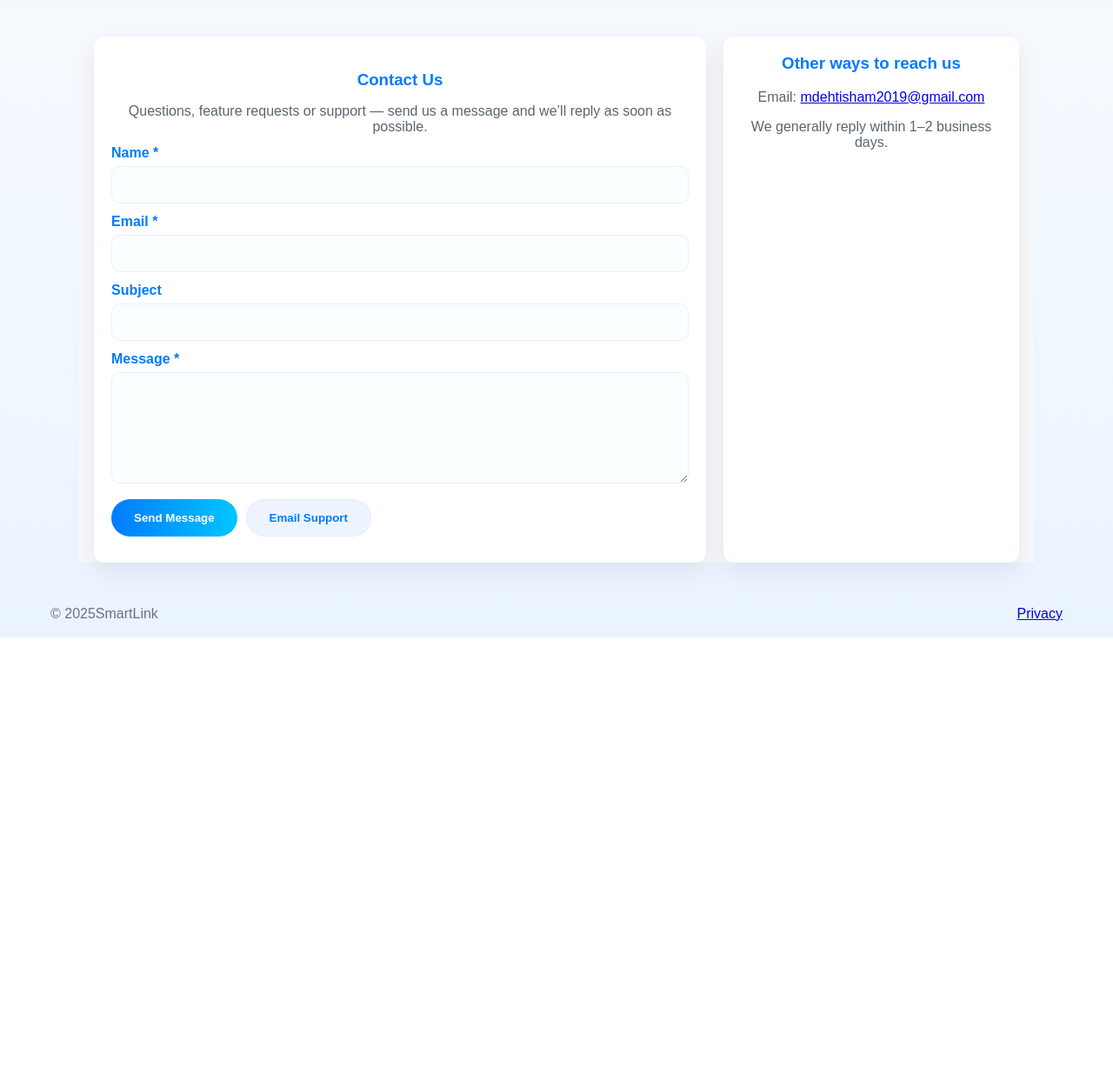
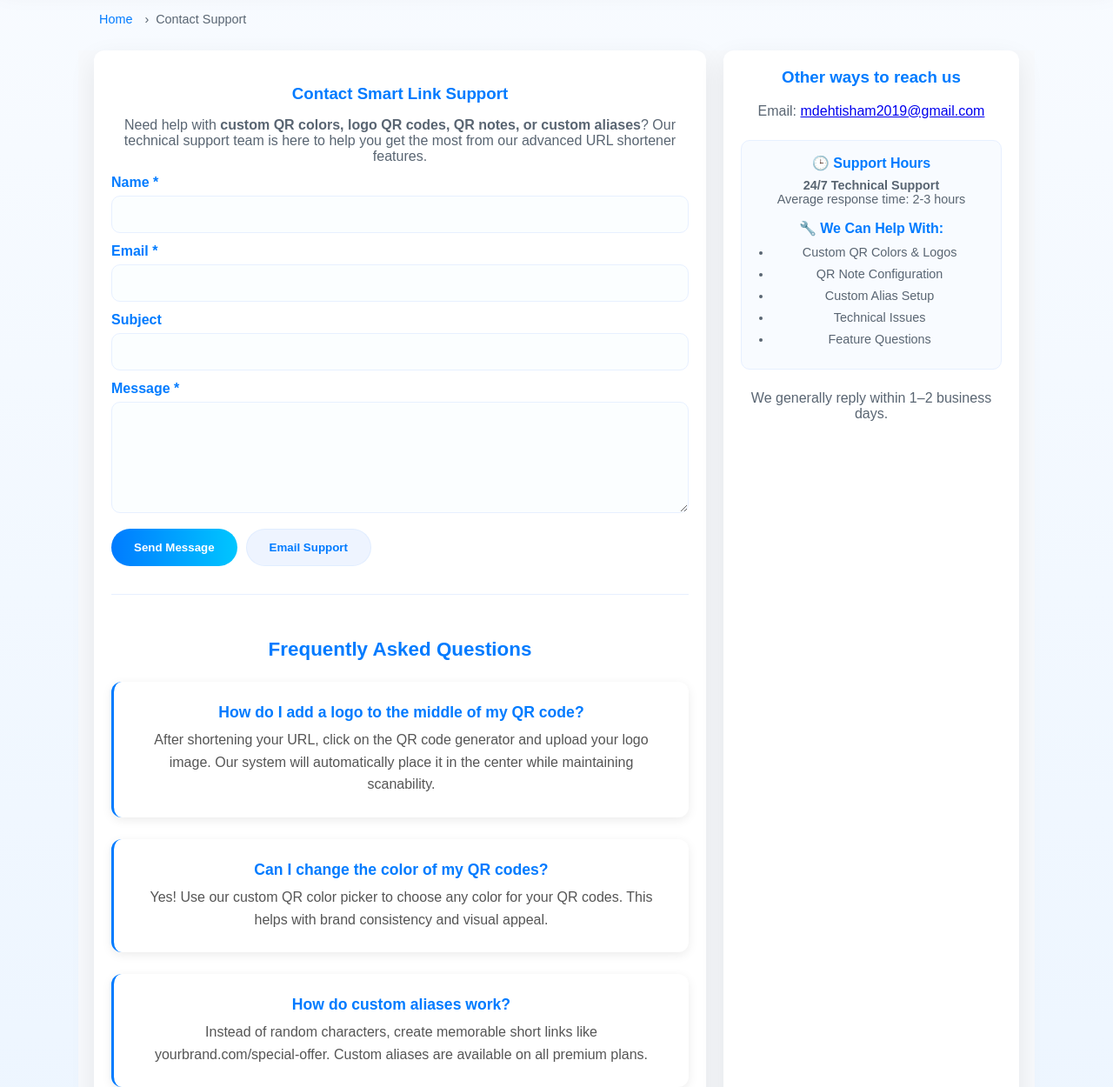
Before and after one commit to ehtishamshamehtisham/linkshortner, a plain HTML site: page public/contact.html in a window 1280 px wide. Shown: the part 80-1330 px from the top of the page at 87% size. Before the commit the page ends 813 px from the top, so only its background shows below. Drawn offline with Linux system fonts and the light colour scheme.

Commit message:
Initial commit: Smart Link Shortener website with contact page SEO optimization

```diff
--- a/public/contact.css
+++ b/public/contact.css
@@ -66,6 +66,42 @@ body {
   display: none;
 }
 
+/* START: ADDED BREADCRUMBS STYLES */
+.breadcrumbs {
+  max-width: var(--maxw);
+  margin: 0 auto 1rem auto;
+  padding: 0 18px;
+}
+
+.breadcrumbs ol {
+  list-style: none;
+  display: flex;
+  gap: 0.5rem;
+  margin: 0;
+  padding: 0;
+  font-size: 0.9rem;
+}
+
+.breadcrumbs li:not(:last-child)::after {
+  content: "›";
+  margin-left: 0.5rem;
+  color: var(--muted);
+}
+
+.breadcrumbs a {
+  color: var(--blue1);
+  text-decoration: none;
+  font-weight: 500;
+}
+
+.breadcrumbs a:hover {
+  text-decoration: underline;
+}
+
+.breadcrumbs li:last-child {
+  color: var(--muted);
+}
+/* END: ADDED BREADCRUMBS STYLES */
 
 /* content spacing so header doesn't overlap */
 .page{padding-top:calc(var(--header-h) + 22px)}
@@ -110,6 +146,81 @@ button{cursor:pointer;border:none;padding:10px 14px;border-radius:10px;backgroun
 button.secondary{background:#f1f5ff;color:var(--blue1);border:1px solid rgba(0,123,255,0.06)}
 .note{margin-top:10px;color:var(--blue1);font-weight:600}
 
+/* START: ADDED FAQ SECTION STYLES */
+.faq-section {
+  margin-top: 2rem;
+  padding-top: 2rem;
+  border-top: 1px solid #e7f0ff;
+}
+
+.faq-section h2 {
+  color: var(--blue1);
+  margin-bottom: 1.5rem;
+  font-size: 1.4rem;
+}
+
+.faq-item {
+  margin-bottom: 1.8rem;
+  padding: 1rem;
+  background: #fbfeff;
+  border-radius: 10px;
+  border-left: 3px solid var(--blue1);
+}
+
+.faq-item h3 {
+  color: var(--blue1);
+  margin: 0 0 0.5rem 0;
+  font-size: 1.1rem;
+  font-weight: 600;
+}
+
+.faq-item p {
+  margin: 0;
+  color: var(--muted);
+  line-height: 1.5;
+  font-size: 0.95rem;
+}
+/* END: ADDED FAQ SECTION STYLES */
+
+/* START: ADDED SUPPORT INFO STYLES */
+.support-info {
+  margin: 1.5rem 0;
+  padding: 1rem;
+  background: #f8fbff;
+  border-radius: 10px;
+  border: 1px solid #e7f0ff;
+}
+
+.support-info h4 {
+  color: var(--blue1);
+  margin: 1rem 0 0.5rem 0;
+  font-size: 1rem;
+  font-weight: 600;
+}
+
+.support-info h4:first-child {
+  margin-top: 0;
+}
+
+.support-info p {
+  margin: 0.5rem 0;
+  color: var(--muted);
+  font-size: 0.9rem;
+}
+
+.support-info ul {
+  margin: 0.5rem 0;
+  padding-left: 1.2rem;
+  color: var(--muted);
+}
+
+.support-info li {
+  margin-bottom: 0.3rem;
+  font-size: 0.9rem;
+  line-height: 1.4;
+}
+/* END: ADDED SUPPORT INFO STYLES */
+
 /* aside */
 .info-card h3{color:var(--blue1);margin-top:0}
 .info-card .small{color:var(--muted)}
@@ -119,7 +230,34 @@ button.secondary{background:#f1f5ff;color:var(--blue1);border:1px solid rgba(0,1
 .footer-inner{max-width:1200px;margin:0 auto;padding:0 18px;display:flex;justify-content:space-between;align-items:center}
 
 /* responsive tweaks */
-@media(max-width:600px){.card{padding:16px} .contact-form input, .contact-form textarea{font-size:14px}}
+@media(max-width:600px){
+  .card{padding:16px}
+  .contact-form input, .contact-form textarea{font-size:14px}
+  /* START: MOBILE STYLES FOR NEW ELEMENTS */
+  .breadcrumbs ol {
+    font-size: 0.85rem;
+  }
+
+  .faq-section {
+    margin-top: 1.5rem;
+    padding-top: 1.5rem;
+  }
+
+  .faq-item {
+    margin-bottom: 1.2rem;
+    padding: 0.8rem;
+  }
+
+  .faq-item h3 {
+    font-size: 1rem;
+  }
+
+  .support-info {
+    margin: 1rem 0;
+    padding: 0.8rem;
+  }
+  /* END: MOBILE STYLES FOR NEW ELEMENTS */
+}
 
 /* ========== Mobile menu & hamburger (consolidated) ========== */
 
--- a/public/contact.html
+++ b/public/contact.html
@@ -1,16 +1,32 @@
 <!doctype html>
 <html lang="en">
 <head>
+
   <meta charset="utf-8" />
   <title>Contact — Smart Link Shortener</title>
+  <link rel="canonical" href="https://linkshortner.site/contact.html">
+  <link rel="sitemap" type="application/xml" href="https://linkshortner.site/sitemap.xml" />
+
+  <meta name="description" content="Get help with custom QR colors, logo QR codes, notes, and custom aliases. 24/7 support with 2-3 hour response time.">
+
   <meta name="viewport" content="width=device-width,initial-scale=1" />
+  <script type="application/ld+json">
+{
+  "@context": "https://schema.org",
+  "@type": "ContactPage",
+  "name": "Contact Smart Link Support",
+  "description": "Get help with custom QR colors, logo QR codes, QR notes, and custom aliases. 24/7 technical support.",
+  "url": "https://linkshortner.site/contact.html"
+}
+</script>
+  <meta property="og:title" content="Contact — Smart Link Shortener">
+<meta property="og:description" content="Get help with custom QR colors, logo QR codes, and custom aliases. 24/7 support with 2-3 hour response time.">
+<meta property="og:url" content="https://linkshortner.site/contact.html">
+<meta property="og:type" content="website">
   <link rel="stylesheet" href="contact.css" />
   <link rel="stylesheet" href="style.css" />
-   <!-- Favicon -->
+  <!-- Favicon -->
   <link rel="icon" href="smartlink-logo.svg" />
-   <!-- Canonical -->
-<link rel="canonical" href="https://linkshortner.site/contact.html">
-
 </head>
 <body>
   <!-- START: shared header -->
@@ -53,10 +69,21 @@
   <!-- END: shared header -->
 
   <main class="page">
+    <!-- START: ADDED BREADCRUMBS -->
+    <nav class="breadcrumbs" aria-label="Breadcrumb">
+      <ol>
+        <li><a href="index.html">Home</a></li>
+        <li>Contact Support</li>
+      </ol>
+    </nav>
+    <!-- END: ADDED BREADCRUMBS -->
+
     <section class="content-grid card-grid">
       <article class="card form-card">
-        <h1>Contact Us</h1>
-        <p class="lead">Questions, feature requests or support — send us a message and we’ll reply as soon as possible.</p>
+        <h1>Contact Smart Link Support</h1>
+        <!-- START: ENHANCED INTRO -->
+        <p class="lead">Need help with <strong>custom QR colors, logo QR codes, QR notes, or custom aliases</strong>? Our technical support team is here to help you get the most from our advanced URL shortener features.</p>
+        <!-- END: ENHANCED INTRO -->
 
         <form id="contactForm" class="contact-form" autocomplete="off">
           <label for="name">Name *</label>
@@ -78,11 +105,55 @@
 
           <div id="contactResult" class="note"></div>
         </form>
+
+        <!-- START: ADDED FAQ SECTION -->
+        <div class="faq-section">
+          <h2>Frequently Asked Questions</h2>
+          <div class="faq-item">
+            <h3>How do I add a logo to the middle of my QR code?</h3>
+            <p>After shortening your URL, click on the QR code generator and upload your logo image. Our system will automatically place it in the center while maintaining scanability.</p>
+          </div>
+          <div class="faq-item">
+            <h3>Can I change the color of my QR codes?</h3>
+            <p>Yes! Use our custom QR color picker to choose any color for your QR codes. This helps with brand consistency and visual appeal.</p>
+          </div>
+          <div class="faq-item">
+            <h3>How do custom aliases work?</h3>
+            <p>Instead of random characters, create memorable short links like yourbrand.com/special-offer. Custom aliases are available on all premium plans.</p>
+          </div>
+          <div class="faq-item">
+            <h3>What are QR notes and how do I add them?</h3>
+            <p>QR notes appear below your QR code and can include instructions, promotions, or contact information. Add them in the QR customization panel.</p>
+          </div>
+          <div class="faq-item">
+            <h3>How quickly will I get support response?</h3>
+            <p>We provide 24/7 technical support with an average response time of 2-3 hours for all inquiries.</p>
+          </div>
+        </div>
+        <!-- END: ADDED FAQ SECTION -->
       </article>
 
       <aside class="card info-card">
         <h3>Other ways to reach us</h3>
         <p class="small">Email: <a class="link" href="mailto:mdehtisham2019@gmail.com">mdehtisham2019@gmail.com</a></p>
+
+        <!-- START: ADDED SUPPORT INFO -->
+        <div class="support-info">
+          <h4>🕒 Support Hours</h4>
+          <p><strong>24/7 Technical Support</strong><br>
+          Average response time: 2-3 hours</p>
+
+          <h4>🔧 We Can Help With:</h4>
+          <ul>
+            <li>Custom QR Colors & Logos</li>
+            <li>QR Note Configuration</li>
+            <li>Custom Alias Setup</li>
+            <li>Technical Issues</li>
+            <li>Feature Questions</li>
+          </ul>
+        </div>
+        <!-- END: ADDED SUPPORT INFO -->
+
         <p class="small">We generally reply within 1–2 business days.</p>
       </aside>
     </section>
```
